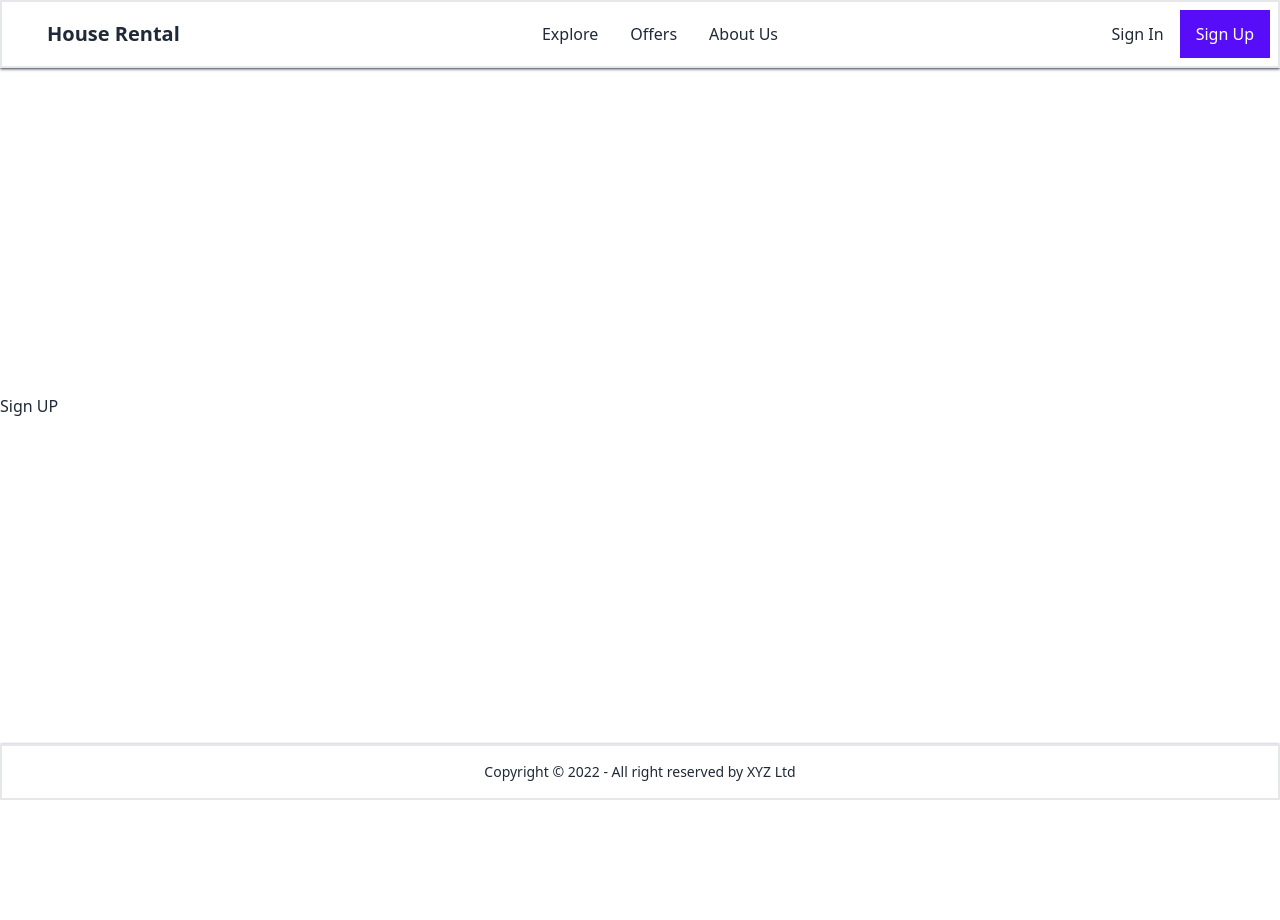
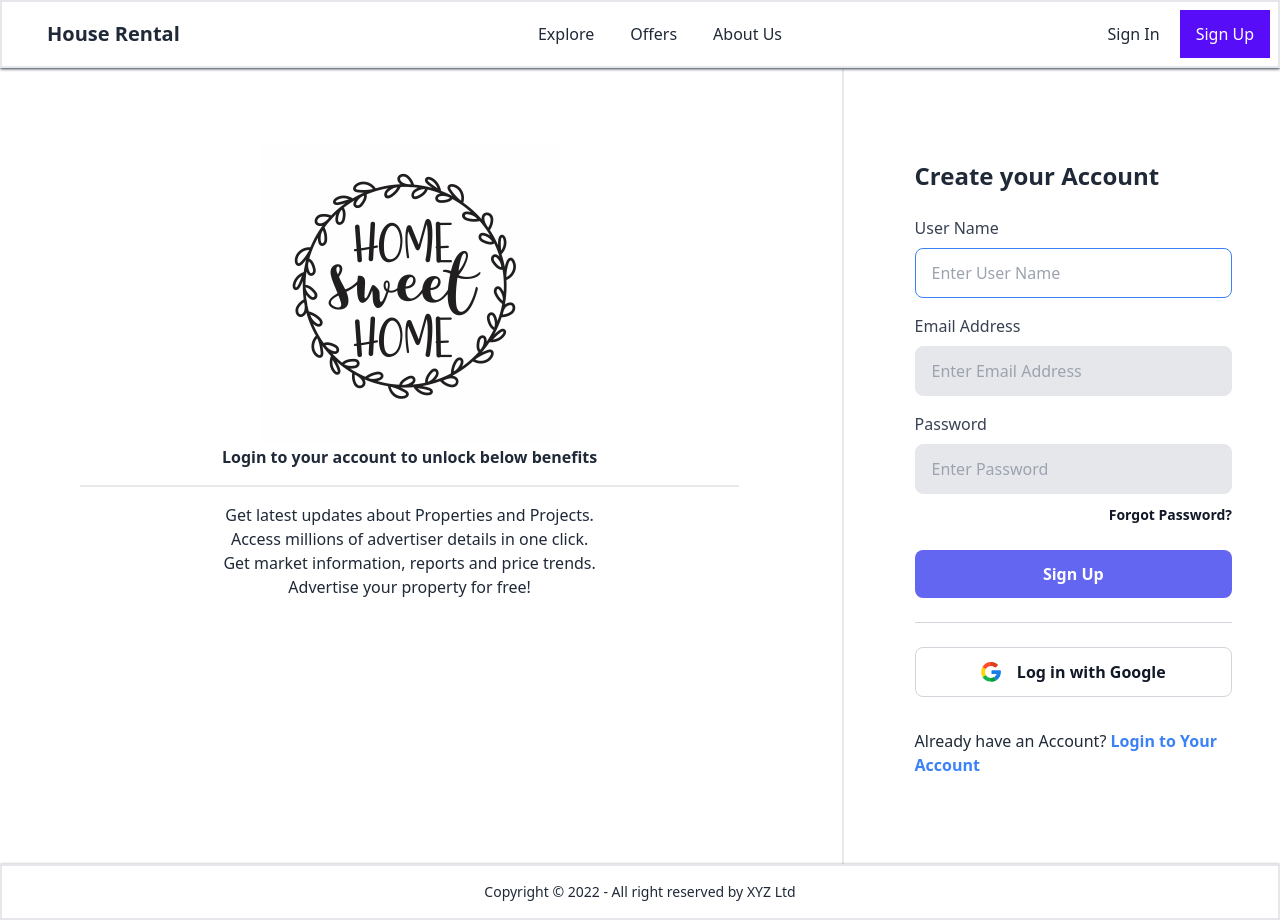
Before and after one commit to dhavalgajera48/house-rental, a React (Create React App) app: page /signup in a window 1280 px wide. Before the commit the page ends 800 px from the top, so only its background shows below. Built offline with nearby package versions, Linux system fonts and the light colour scheme.

Commit message:
Sign In and Sign Up Functionality Added

```diff
--- a/package.json
+++ b/package.json
@@ -15,6 +15,7 @@
     "react-icons": "^4.3.1",
     "react-router-dom": "^6.3.0",
     "react-scripts": "5.0.1",
+    "react-toastify": "^8.2.0",
     "web-vitals": "^2.1.4"
   },
   "scripts": {
--- a/src/App.js
+++ b/src/App.js
@@ -3,14 +3,19 @@ import Navbar from "./component/layout/Navbar";
 import About from "./pages/About";
 import Explore from "./pages/Explore";
 import ForgotPassword from "./pages/ForgotPassword";
-import Home from "./pages/Home";
+// import Home from "./pages/Home";
 import NotFound from "./pages/NotFound";
 import Offer from "./pages/Offer";
 import SignIn from "./pages/SignIn";
 import SignUp from "./pages/SignUp";
 
+import { ToastContainer, Zoom } from "react-toastify";
+import 'react-toastify/dist/ReactToastify.css';
+
+
 function App() {
   return (
+    <>
       <Router>
 
         <div className="flex flex-col justify-between h-screen">
@@ -29,6 +34,12 @@ function App() {
         </div>
 
       </Router>
+      <ToastContainer
+        transition={Zoom}
+        autoClose={5000}
+        closeOnClick
+      />
+    </>
   );
 }
 
--- a/src/component/layout/Navbar.js
+++ b/src/component/layout/Navbar.js
@@ -1,26 +1,39 @@
 import { Link, NavLink } from "react-router-dom"
+import { getAuth } from 'firebase/auth'
+import { useContext, useState } from "react"
+
+import UserContext from "../../context/UserContext"
+
 
 function Navbar() {
 
+    // const { displayName } = useContext(UserContext)
+    // const [user, setUser] = useState(null)
+
+    // const auth = getAuth()
+
+    // // useEffect(() => {
+    // //     setUser(auth.currentUser)
+    // //     console.log(user);
+    // // }, [])
+
     return (
-        <div className="navbar top-0 shadow shadow-gray-600 border-2 bg-base-100">
+        <div className="navbar fixed top-0 shadow shadow-gray-600 border-2 bg-base-100">
             <div className="navbar-start mr-5 ml-5">
                 <Link to='' className="btn btn-ghost normal-case text-xl">House Rental</Link>
             </div>
             <div className="navbar-center hidden lg:flex">
-                <ul className="menu menu-horizontal p-0">
+                <ul className="menu menu-horizontal p-0 space-x-1">
                     <li><NavLink exact="true" to='/' >Explore</NavLink></li>
                     <li><NavLink exact="true" to='/offer' >Offers</NavLink></li>
                     <li><NavLink to='/about'>About Us</NavLink></li>
                 </ul>
             </div>
             <div className="navbar-end">
-                <ul className="menu menu-horizontal p-0">
+                <ul className="menu menu-horizontal p-0 space-x-1">
                     <li><NavLink to='/signin' >Sign In</NavLink></li>
-                    <li><NavLink to='/signup'>Sign Up</NavLink></li>
+                    <li><NavLink to='/signup' >Sign Up</NavLink></li>
                 </ul>
-
-
             </div>
         </div>
     )
--- /dev/null
+++ b/src/context/UserContext.js
@@ -0,0 +1,36 @@
+import React, { useEffect } from 'react'
+import { createContext, useState } from 'react'
+import {getAuth} from 'firebase/auth'
+
+const UserContext = createContext()
+
+
+
+export const UserProvier = ({ children }) => {
+    const [user, setUser] = useState(null)
+    const [displayName, setDisplayName] = useState(null)
+    const auth = getAuth()
+
+    // useEffect(() => {
+    //     fetchUser()
+    // }, [user])
+
+    const fetchUser = () => {
+        setUser(auth.currentUser)
+        console.log(user);
+        if(user){
+            console.log(displayName);
+            setDisplayName(user.displayName)
+        }
+
+    }
+    return <UserContext.Provider value={{
+        user,
+        displayName,
+        fetchUser,
+    }}>
+        {children}
+    </UserContext.Provider>
+}
+
+export default UserContext
--- a/src/pages/SignIn.js
+++ b/src/pages/SignIn.js
@@ -1,37 +1,60 @@
 import { useState } from 'react'
+import { useNavigate } from 'react-router-dom'
 import googleIcon from '../assets/svg/googleIcon.svg'
+import homeSweetHomeIcon from '../assets/jpg/homeSweetHome.jpg'
+import { NavLink } from 'react-router-dom'
+import {getAuth, signInWithEmailAndPassword } from 'firebase/auth'
+import { toast } from 'react-toastify'
 
 function SignIn() {
+  const navigate = useNavigate()
 
   const [formData, setFormData] = useState({
     email: '',
     password: ''
   })
-  const {email, password} = formData
+  const { email, password } = formData
 
   const onChange = (e) => {
     setFormData((prevState) => ({
       ...prevState,
-          [e.target.id] : e.target.value
+      [e.target.id]: e.target.value
     }))
   }
-  const handleFormSubmit = (e) => {
+  const onSubmit = async (e) => {
     e.preventDefault();
 
-    let email = e.target.elements.email?.value;
-    let password = e.target.elements.password?.value;
+    try{
+      const auth = getAuth()
+      const userCredential = await signInWithEmailAndPassword(auth, email, password)
 
-    console.log(email, password);
+      if(userCredential.user){
+        navigate('/')
+        toast.success('User Sign In Successfully!', {autoClose:3000})
+      }
+    }catch(error){
+      // console.log(error);
+      toast.error('Invalid User Credentials!')
+    }
   };
 
   return (
-    <section className="flex flex-col md:flex-row h-screen items-center">
+    <section className="flex mt-16 flex-col md:flex-row h-screen items-center">
 
       <div className="bg-white hidden lg:block w-full md:w-1/2 xl:w-2/3 h-screen">
-        {/* <img src="https://source.unsplash.com/random" alt="" className="w-full h-full object-cover" /> */}
-
+        <div className='mx-20 my-20 justify-center'>
+          <img src={homeSweetHomeIcon} alt="" className="mx-auto" />
+          <p className="mx-auto text-center font-bold">Login to your account to unlock below benefits</p>
+          <div className="divider divider-vertical h-fit"></div>
+          <ul className="list-none list-outside text-center">
+            <li>Get latest updates about Properties and Projects.</li>
+            <li>Access millions of advertiser details in one click.</li>
+            <li>Get market information, reports and price trends.</li>
+            <li>Advertise your property for free!</li>
+          </ul>
         </div>
-
+      </div>
+      <div className="divider divider-horizontal h-screen"></div>
       <div className="bg-white w-full md:max-w-md lg:max-w-full md:mx-auto md:mx-0 md:w-1/2 xl:w-1/3 h-screen px-6 lg:px-16 xl:px-12
         flex items-center justify-center">
 
@@ -40,26 +63,26 @@ function SignIn() {
 
           <h1 className="text-xl md:text-2xl font-bold leading-tight mt-2">Log in to your account</h1>
 
-          <form className="mt-6" action="#" method="POST">
-            <div>
+          <form className="mt-6" onSubmit={onSubmit}>
+            <div className="mt-4">
               <label className="block text-gray-700">Email Address</label>
               <input type="email" name="email" id="email"
-                placeholder="Enter Email Address" onChange = {onChange}
+                placeholder="Enter Email Address" onChange={onChange}
                 className="w-full px-4 py-3 rounded-lg bg-gray-200 mt-2 border focus:border-blue-500 focus:bg-white focus:outline-none" autoFocus autoComplete="true" required />
             </div>
 
             <div className="mt-4">
               <label className="block text-gray-700">Password</label>
               <input type="password" name="password" id="password" placeholder="Enter Password" minLength="6" className="w-full px-4 py-3 rounded-lg bg-gray-200 mt-2 border focus:border-blue-500
-                focus:bg-white focus:outline-none" onChange = {onChange} required />
+                focus:bg-white focus:outline-none" onChange={onChange} required />
             </div>
 
             <div className="text-right mt-2">
-              <a href="#" className="text-sm font-semibold text-gray-700 hover:text-blue-700 focus:text-blue-700">Forgot Password?</a>
+              <NavLink to="/forgot-password" className="text-sm font-semibold text-gray-900 hover:text-blue-700 focus:text-blue-700">Forgot Password?</NavLink>
             </div>
 
             <button type="submit" className="w-full block bg-indigo-500 hover:bg-indigo-400 focus:bg-indigo-400 text-white font-semibold rounded-lg
-              px-4 py-3 mt-6" onClick={handleFormSubmit}>Log In</button>
+              px-4 py-3 mt-6">Log In</button>
           </form>
           <hr className="my-6 border-gray-300 w-full" />
 
@@ -73,8 +96,8 @@ function SignIn() {
             </div>
           </button>
 
-          <p className="mt-8">Need an account? <a href="#" className="text-blue-500 hover:text-blue-700 font-semibold">Create an
-            account</a></p>
+          <p className="mt-8">Need an Account? <NavLink exact="true" to='/signup' className="text-blue-500 hover:text-blue-700 font-semibold" >Create an
+            account</NavLink></p>
         </div></div>
     </section>
   )
--- a/src/pages/SignUp.js
+++ b/src/pages/SignUp.js
@@ -1,10 +1,120 @@
-import React from 'react'
+import { useState } from 'react'
+import { useNavigate } from 'react-router-dom'
+import googleIcon from '../assets/svg/googleIcon.svg'
+import homeSweetHomeIcon from '../assets/jpg/homeSweetHome.jpg'
+import { NavLink } from 'react-router-dom'
+import {getAuth, createUserWithEmailAndPassword, updateProfile} from 'firebase/auth'
+import { db } from '../firebase.config'
+import { setDoc, doc, serverTimestamp } from 'firebase/firestore'
+import { toast } from 'react-toastify'
 
 function SignUp() {
+
+  const navigate = useNavigate()
+
+  const [formData, setFormData] = useState({
+    name: '',
+    email: '',
+    password: ''
+  })
+  const { name, email, password } = formData
+
+  const onChange = (e) => {
+    setFormData((prevState) => ({
+      ...prevState,
+      [e.target.id]: e.target.value
+    }))
+  }
+
+  const onSubmit = async (e) => {
+    e.preventDefault()
+    try{
+      const auth = getAuth()
+      const userCredential = await createUserWithEmailAndPassword(auth, email, password)
+      const user = userCredential.user
+
+      updateProfile(auth.currentUser, {displayName: name})
+
+      const formDataCopy = { ...formData }
+      delete formDataCopy.password
+      formDataCopy.timestamp = serverTimestamp()
+
+      await setDoc(doc(db, 'users', user.uid), formDataCopy)
+
+      navigate('/')
+      toast.success('User Created Successfully!', {autoClose:3000})
+    }catch(error){
+      toast.error('Something goes Wrong while Registration!')
+    }
+  }
+
   return (
-    <div>
-      Sign UP
-    </div>
+    <section className="flex mt-16 flex-col md:flex-row h-screen items-center">
+
+      <div className="bg-white hidden lg:block w-full md:w-1/2 xl:w-2/3 h-screen">
+        <div className='mx-20 my-20 justify-center'>
+          <img src={homeSweetHomeIcon} alt="" className="mx-auto" />
+          <p className="mx-auto text-center font-bold">Login to your account to unlock below benefits</p>
+          <div className="divider divider-vertical h-fit"></div>
+          <ul className="list-none list-outside text-center">
+            <li>Get latest updates about Properties and Projects.</li>
+            <li>Access millions of advertiser details in one click.</li>
+            <li>Get market information, reports and price trends.</li>
+            <li>Advertise your property for free!</li>
+          </ul>
+        </div>
+      </div>
+      <div className="divider divider-horizontal h-screen"></div>
+      <div className="bg-white w-full md:max-w-md lg:max-w-full md:mx-auto md:mx-0 md:w-1/2 xl:w-1/3 h-screen px-6 lg:px-16 xl:px-12
+        flex items-center justify-center">
+
+        <div className="w-full h-100">
+
+
+          <h1 className="text-xl md:text-2xl font-bold leading-tight mt-2">Create your Account</h1>
+
+          <form className="mt-6" onSubmit={onSubmit}>
+          <div className="mt-4">
+              <label className="block text-gray-700">User Name</label>
+              <input type="text" name="name" id="name"
+                placeholder="Enter User Name" onChange={onChange}
+                className="w-full px-4 py-3 rounded-lg bg-gray-200 mt-2 border focus:border-blue-500 focus:bg-white focus:outline-none" autoFocus autoComplete="true" required />
+            </div>
+            <div className="mt-4">
+              <label className="block text-gray-700">Email Address</label>
+              <input type="email" name="email" id="email"
+                placeholder="Enter Email Address" onChange={onChange}
+                className="w-full px-4 py-3 rounded-lg bg-gray-200 mt-2 border focus:border-blue-500 focus:bg-white focus:outline-none" autoComplete="true" required />
+            </div>
+
+            <div className="mt-4">
+              <label className="block text-gray-700">Password</label>
+              <input type="password" name="password" id="password" placeholder="Enter Password" minLength="6" className="w-full px-4 py-3 rounded-lg bg-gray-200 mt-2 border focus:border-blue-500
+                focus:bg-white focus:outline-none" onChange={onChange} required />
+            </div>
+
+            <div className="text-right mt-2">
+              <NavLink to="/forgot-password" className="text-sm font-semibold text-gray-900 hover:text-blue-700 focus:text-blue-700">Forgot Password?</NavLink>
+            </div>
+
+            <button type="submit" className="w-full block bg-indigo-500 hover:bg-indigo-400 focus:bg-indigo-400 text-white font-semibold rounded-lg
+              px-4 py-3 mt-6">Sign Up</button>
+          </form>
+          <hr className="my-6 border-gray-300 w-full" />
+
+          <button type="button" className="w-full block bg-white hover:bg-gray-100 focus:bg-gray-100 text-gray-900 font-semibold rounded-lg px-4 py-3 border border-gray-300">
+            <div className="flex items-center justify-center">
+              <img src={googleIcon} alt="" className='w-5 h-5'></img>
+              <span className="ml-4">
+                Log in
+                with
+                Google</span>
+            </div>
+          </button>
+
+          <p className="mt-8">Already have an Account? <NavLink exact="true" to='/signin' className="text-blue-500 hover:text-blue-700 font-semibold" >Login to Your Account</NavLink></p>
+        </div></div>
+    </section>
   )
 }
 
```
Also changed, not shown: src/assets/jpg/homeSweetHome.jpg (added), 1 other file (tests, documents, lock files or other folders). Lines whose indentation alone changed are shown as unchanged.
